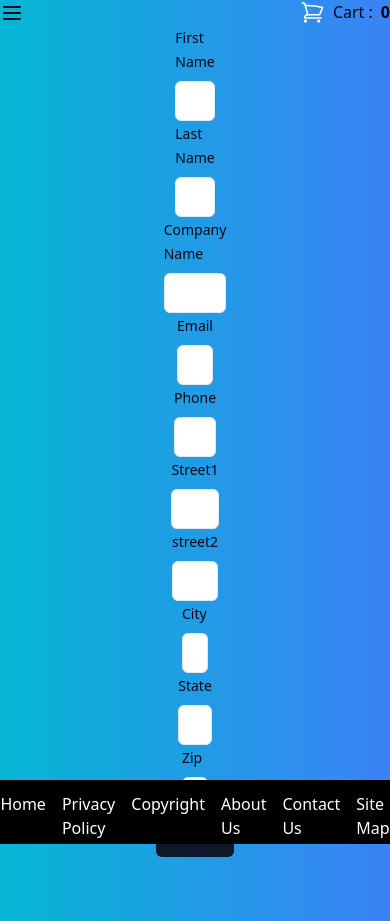
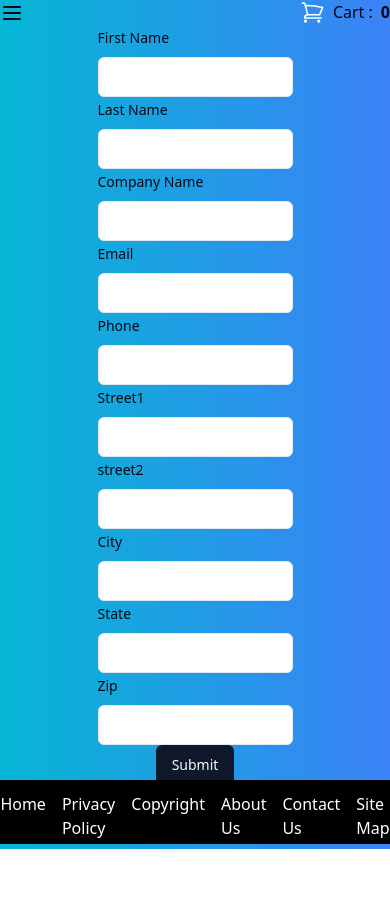
Before and after one commit to thunderdragonshoujo/gmp, a Next.js app: page /Shipping in a window 390 px wide. After the commit the page ends 849 px from the top, so only its background shows below. Built offline with nearby package versions, Linux system fonts and the light colour scheme.

Commit message:
change form sizing

```diff
--- a/src/app/Checkout/Checkout.js
+++ b/src/app/Checkout/Checkout.js
@@ -100,7 +100,7 @@ console.log("Total Price with Tax: ", totalPrice);
           <div>
             Your total Price With Tax {totalPrice.toFixed(2)}</div>
           <div className='text-lg font-extrabold text-white'>Please call 1-800-325-8488 to make payment</div>
-          <Button onClick={() => onSubmit(cart)}>Click to confirm order number {orderNumber} with a Grand Total $ {totalPrice}</Button>
+          <Button onClick={() => onSubmit(cart)}>Submit your Order</Button>
         </>
       )}
     </div>
--- a/src/app/Shipping/shippingForm.tsx
+++ b/src/app/Shipping/shippingForm.tsx
@@ -83,7 +83,7 @@ export default function ShippingForm() {
 
   return (
     <Form {...form}>
-      <form onSubmit={form.handleSubmit(onSubmit)} className="container justify-items-center w-1/2 font-bold">
+      <form onSubmit={form.handleSubmit(onSubmit)} className="mx-auto justify-items-center w-1/2 font-bold lg:w-1/3">
         <FormField
           control={form.control}
           name="firstname"
```
